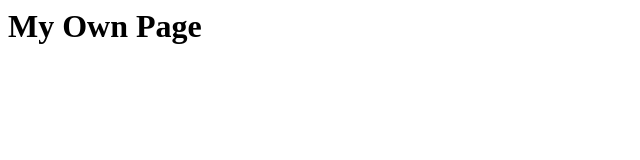
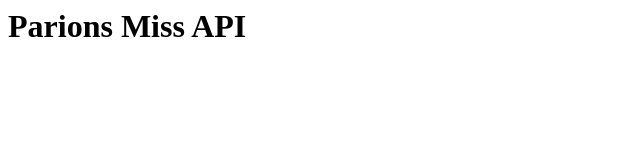
Before and after one commit to MB-00101110/api.parionsmiss.github.io, a plain HTML site: page index.html in a window 1280 px wide. Shown: the whole page, without its empty margins (0-640 px from the left). Drawn offline with Linux system fonts and the light colour scheme.

Commit message:
Update index.html

```diff
--- a/index.html
+++ b/index.html
@@ -1 +1 @@
-<h1>My Own Page</h1>
+<h1>Parions Miss API</h1>
```
